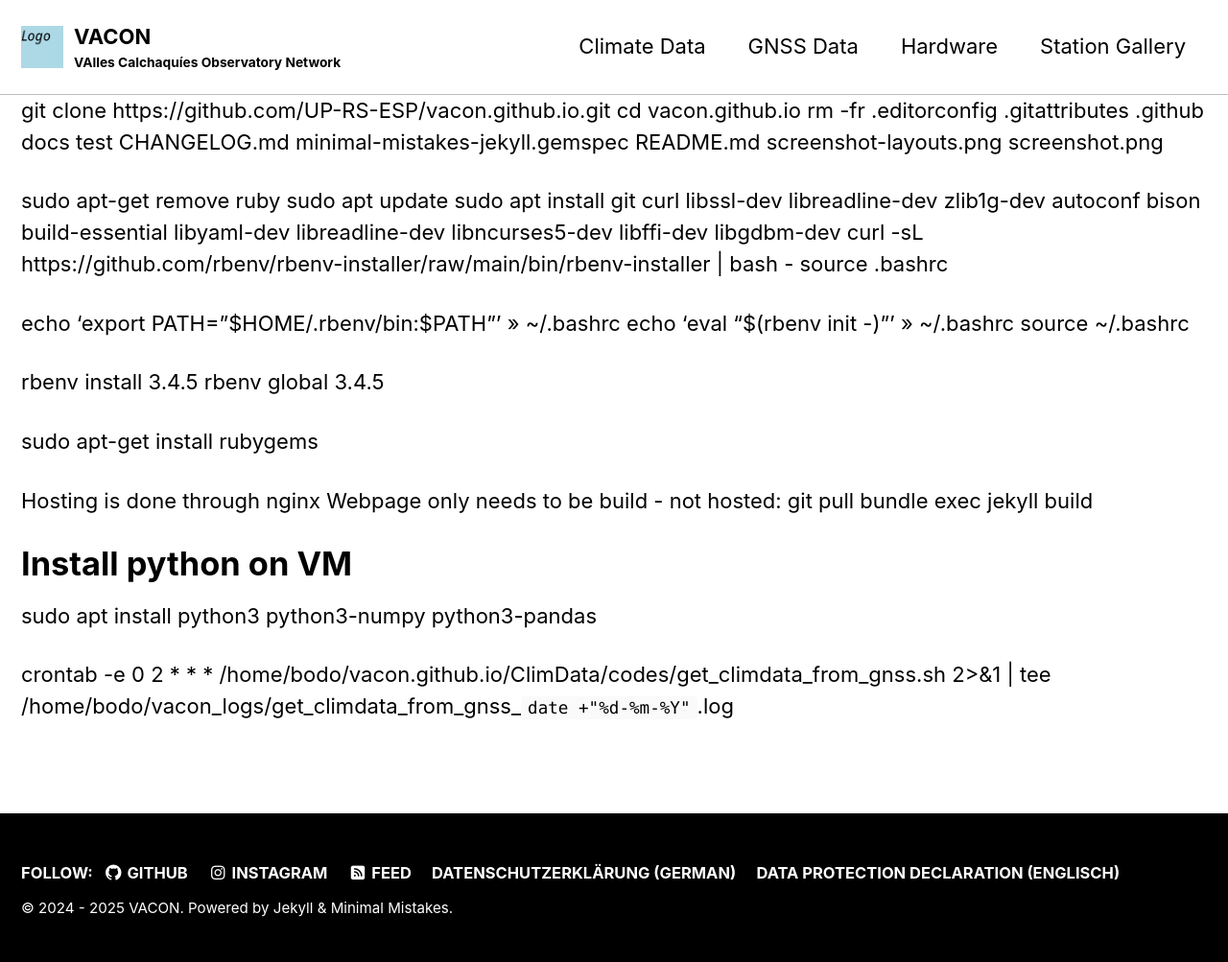
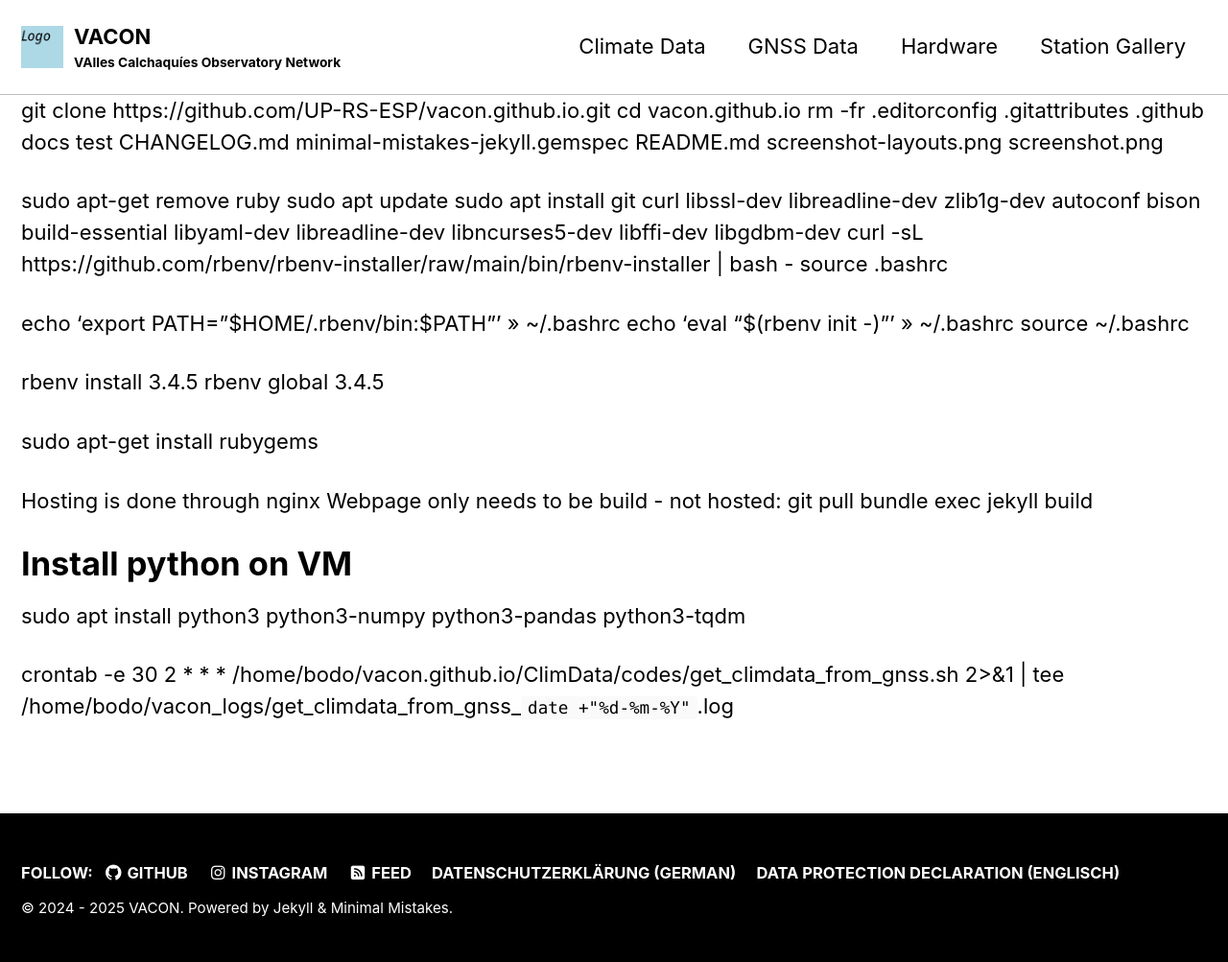
Before and after one commit to UP-RS-ESP/vacon.github.io, a Jekyll site: the page built from setup_VACON.md, in a window 1280 px wide. Shown: the whole page at 96% size. Built offline with Jekyll 4.4.1, drawn with Linux system fonts in a browser that asks for light colours; cached includes are drawn as plain includes; our own code applies the rules of GitHub Pages for plain Markdown files.

Commit message:
09-08-2025

```diff
--- a/setup_VACON.md
+++ b/setup_VACON.md
@@ -26,9 +26,9 @@
 
 
 # Install python on VM
-sudo apt install python3 python3-numpy python3-pandas
+sudo apt install python3 python3-numpy python3-pandas python3-tqdm
 
 
 
 crontab -e
-0 2 * * * /home/bodo/vacon.github.io/ClimData/codes/get_climdata_from_gnss.sh 2>&1 | tee /home/bodo/vacon_logs/get_climdata_from_gnss_`date +"%d-%m-%Y"`.log
+30 2 * * * /home/bodo/vacon.github.io/ClimData/codes/get_climdata_from_gnss.sh 2>&1 | tee /home/bodo/vacon_logs/get_climdata_from_gnss_`date +"%d-%m-%Y"`.log
```
Also changed, not shown: 1 other file.
